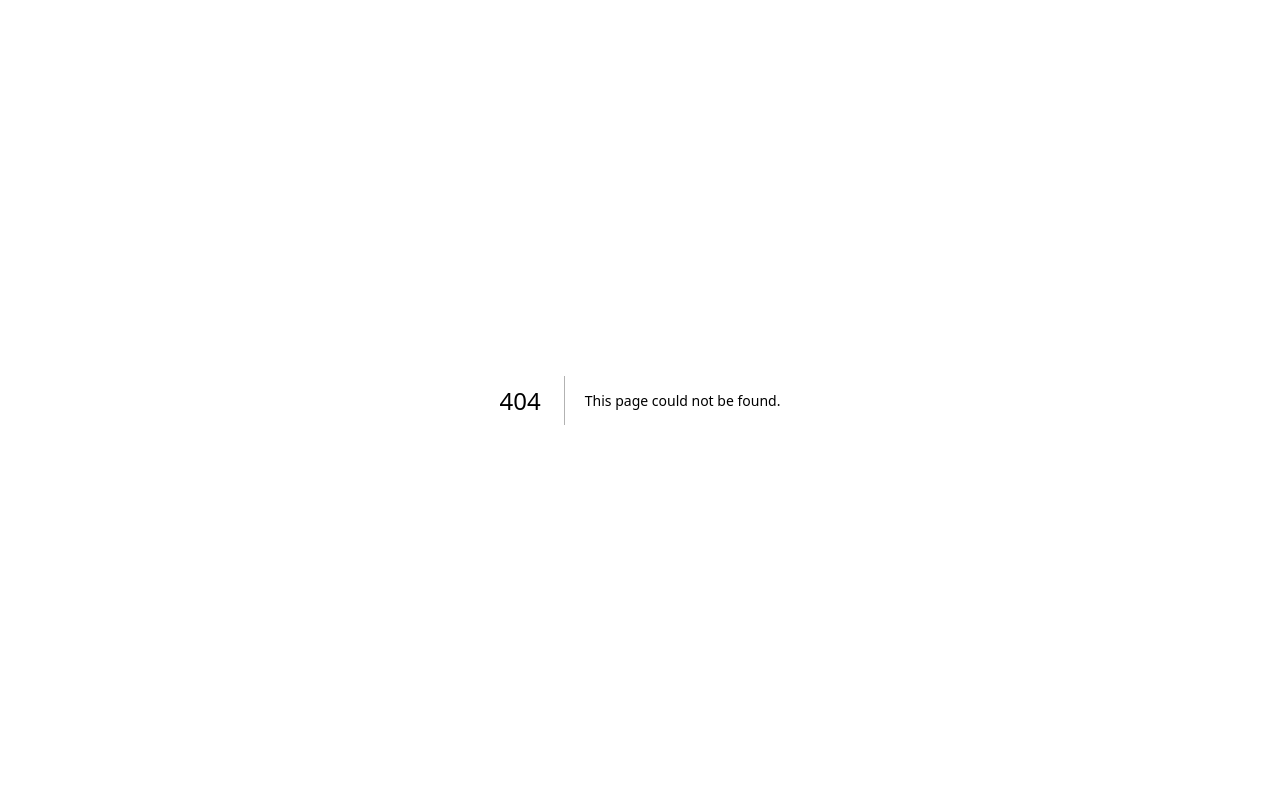
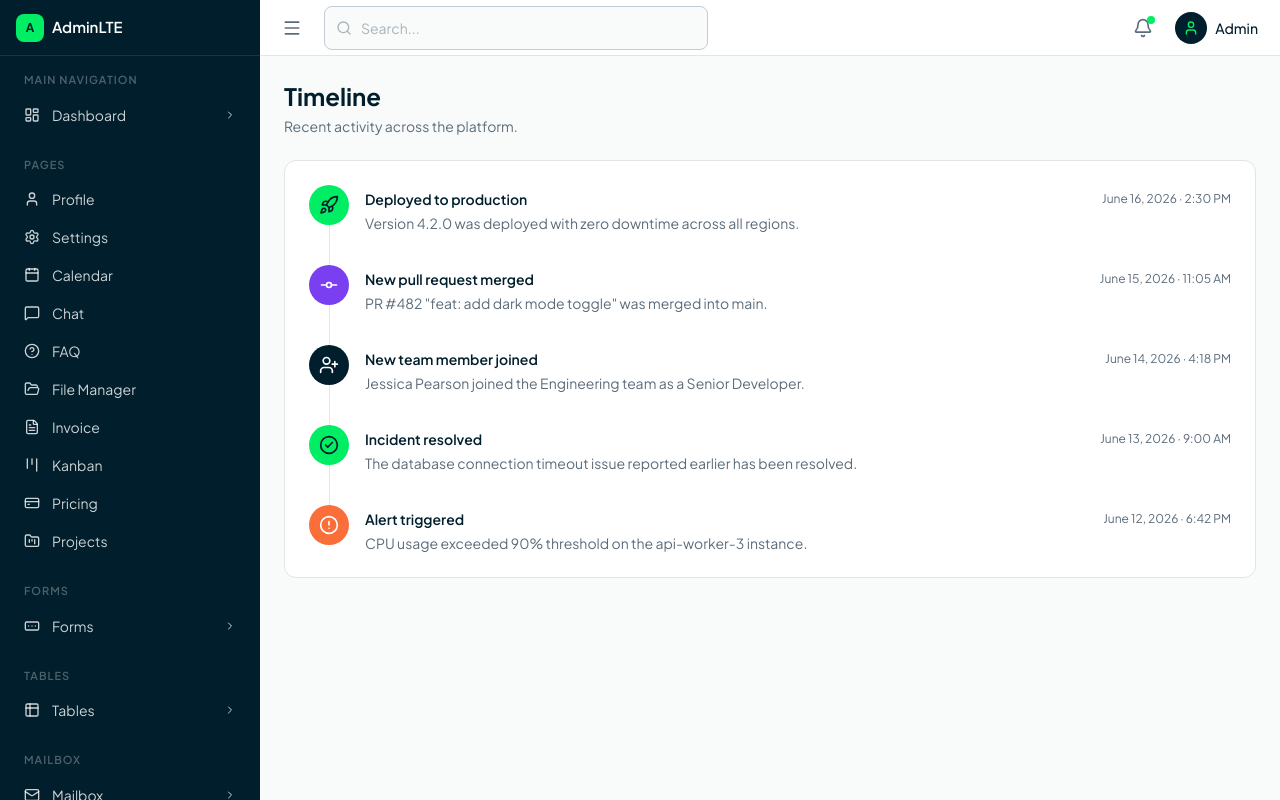
Before and after one commit to mvahidsm7/adminlte-x-mongodb, a Next.js app: page /ui/timeline in a window 1280 px wide. Before the commit this address had no page. Built offline with nearby package versions, Linux system fonts and the light colour scheme.

Commit message:
feat: add Timeline showcase page

```diff
--- /dev/null
+++ b/src/app/(main)/ui/timeline/page.tsx
@@ -0,0 +1,91 @@
+import type { Metadata } from 'next'
+import { Rocket, GitCommit, UserPlus, AlertCircle, CheckCircle2 } from 'lucide-react'
+import clsx from 'clsx'
+import { Card, CardBody } from '@/components/ui/Card'
+
+export const metadata: Metadata = { title: 'Timeline — AdminLTE' }
+
+const EVENTS = [
+  {
+    date: 'June 16, 2026',
+    time: '2:30 PM',
+    title: 'Deployed to production',
+    description: 'Version 4.2.0 was deployed with zero downtime across all regions.',
+    icon: Rocket,
+    color: 'green',
+  },
+  {
+    date: 'June 15, 2026',
+    time: '11:05 AM',
+    title: 'New pull request merged',
+    description: 'PR #482 "feat: add dark mode toggle" was merged into main.',
+    icon: GitCommit,
+    color: 'purple',
+  },
+  {
+    date: 'June 14, 2026',
+    time: '4:18 PM',
+    title: 'New team member joined',
+    description: 'Jessica Pearson joined the Engineering team as a Senior Developer.',
+    icon: UserPlus,
+    color: 'teal',
+  },
+  {
+    date: 'June 13, 2026',
+    time: '9:00 AM',
+    title: 'Incident resolved',
+    description: 'The database connection timeout issue reported earlier has been resolved.',
+    icon: CheckCircle2,
+    color: 'green',
+  },
+  {
+    date: 'June 12, 2026',
+    time: '6:42 PM',
+    title: 'Alert triggered',
+    description: 'CPU usage exceeded 90% threshold on the api-worker-3 instance.',
+    icon: AlertCircle,
+    color: 'orange',
+  },
+] as const
+
+const colorClasses: Record<string, string> = {
+  green:  'bg-mongo-green text-ink',
+  teal:   'bg-mongo-teal-deep text-white',
+  purple: 'bg-accent-purple text-white',
+  orange: 'bg-accent-orange text-white',
+}
+
+export default function TimelinePage() {
+  return (
+    <div className="space-y-6">
+      <div>
+        <h1 className="text-2xl font-bold text-ink">Timeline</h1>
+        <p className="text-sm text-steel mt-1">Recent activity across the platform.</p>
+      </div>
+
+      <Card>
+        <CardBody>
+          <ul className="relative space-y-8 before:absolute before:left-5 before:top-2 before:bottom-2 before:w-px before:bg-hairline">
+            {EVENTS.map((event, i) => {
+              const Icon = event.icon
+              return (
+                <li key={i} className="relative flex gap-4">
+                  <div className={clsx('relative z-10 w-10 h-10 rounded-full flex items-center justify-center shrink-0', colorClasses[event.color])}>
+                    <Icon className="w-5 h-5" />
+                  </div>
+                  <div className="flex-1 pt-1">
+                    <div className="flex items-center justify-between gap-2 flex-wrap">
+                      <p className="text-sm font-semibold text-ink">{event.title}</p>
+                      <span className="text-xs text-steel shrink-0">{event.date} · {event.time}</span>
+                    </div>
+                    <p className="text-sm text-steel mt-1">{event.description}</p>
+                  </div>
+                </li>
+              )
+            })}
+          </ul>
+        </CardBody>
+      </Card>
+    </div>
+  )
+}
```
Also changed, not shown: 1 other file (tests, documents, lock files or other folders).
